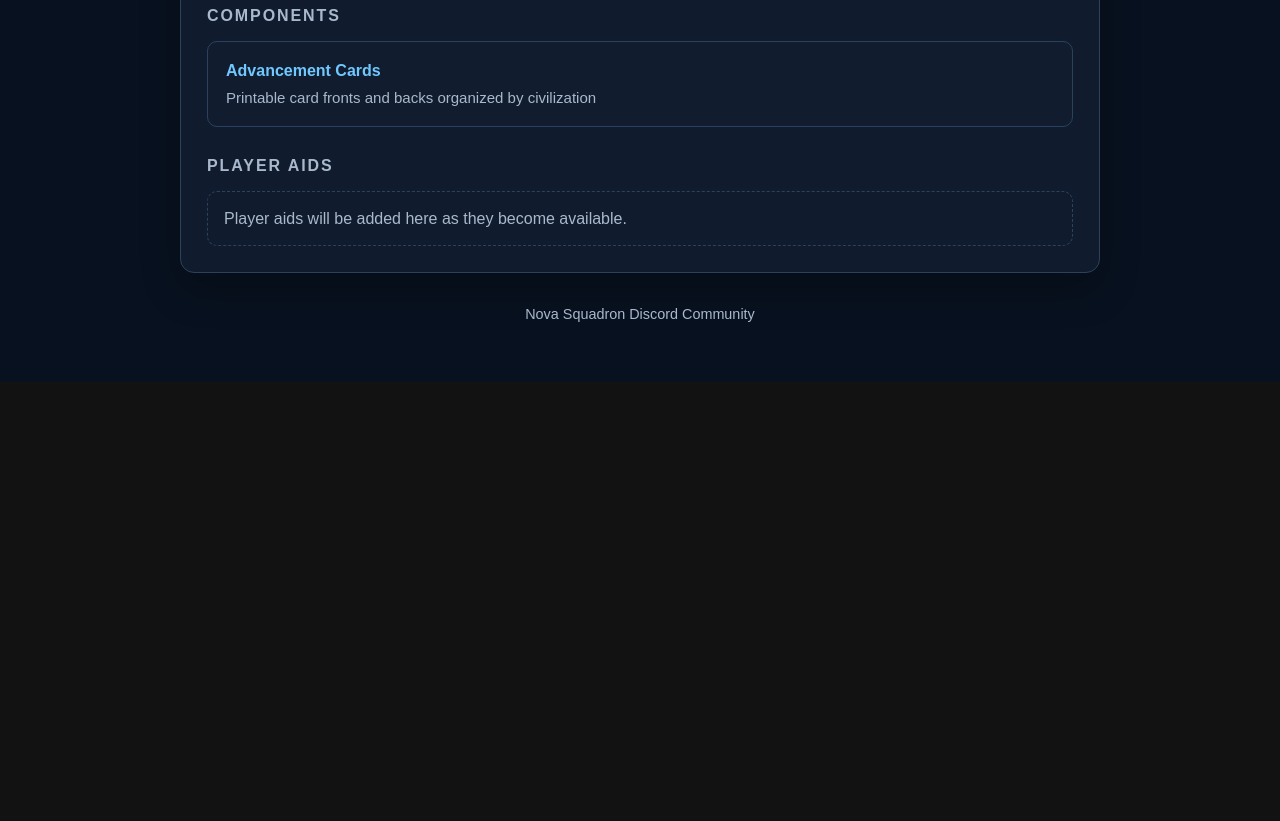
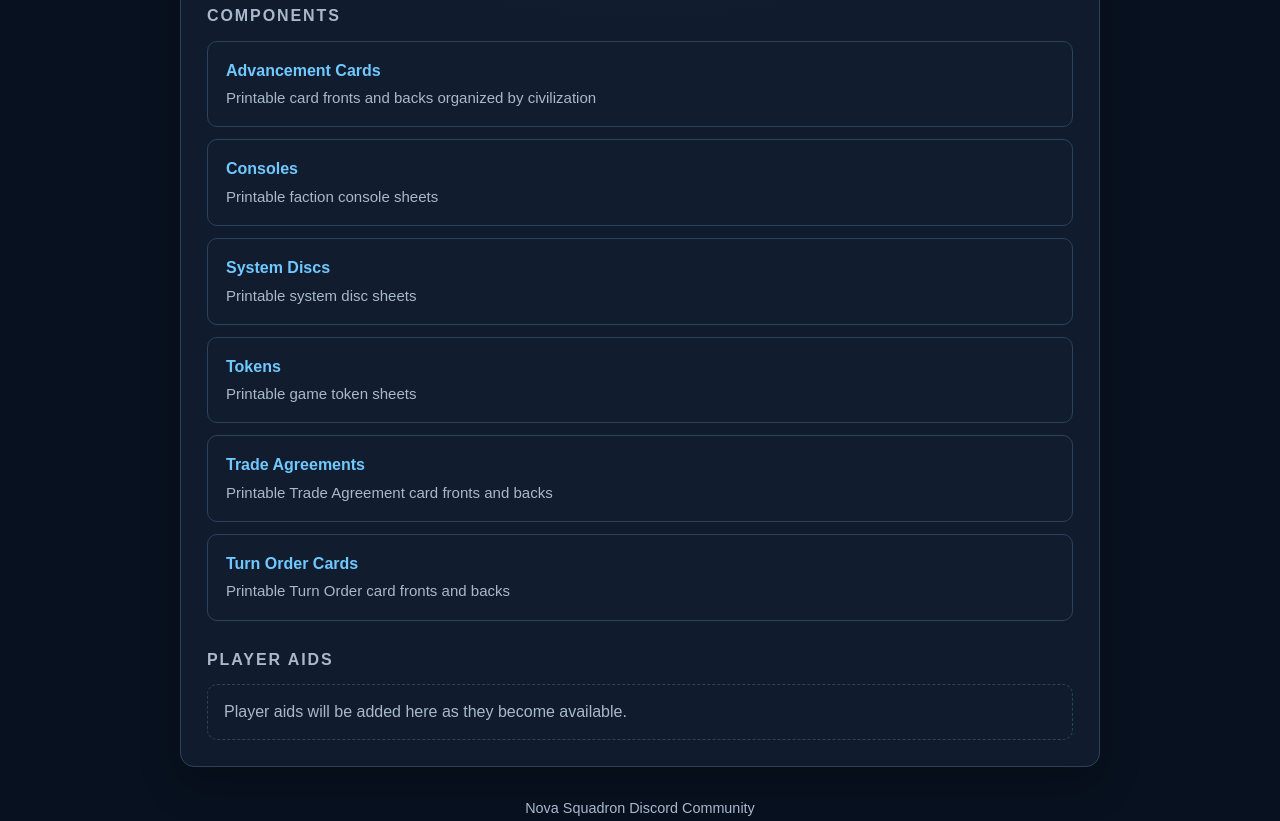
Before and after one commit to sshea89/Nova-Squadron-Library, a plain HTML site: page index.html in a window 1280 px wide. Shown: the part 655-1476 px from the top of the page. Before the commit the page ends 1037 px from the top, so only its background shows below. Drawn offline with Linux system fonts and the light colour scheme.

Commit message:
Add Ascendancy components to library

```diff
--- a/index.html
+++ b/index.html
@@ -178,13 +178,60 @@
        href="https://github.com/sshea89/Nova-Squadron-Library/tree/main/Star%20Trek%20Ascendancy/Components/Advancement%20Cards"
        target="_blank"
        rel="noopener">
-
         <span class="document-title">Advancement Cards</span>
-
         <span class="document-description">
             Printable card fronts and backs organized by civilization
         </span>
+    </a>
 
+    <a class="document-link"
+       href="https://github.com/sshea89/Nova-Squadron-Library/tree/main/Star%20Trek%20Ascendancy/Components/Consoles"
+       target="_blank"
+       rel="noopener">
+        <span class="document-title">Consoles</span>
+        <span class="document-description">
+            Printable faction console sheets
+        </span>
+    </a>
+
+    <a class="document-link"
+       href="https://github.com/sshea89/Nova-Squadron-Library/tree/main/Star%20Trek%20Ascendancy/Components/System%20Discs"
+       target="_blank"
+       rel="noopener">
+        <span class="document-title">System Discs</span>
+        <span class="document-description">
+            Printable system disc sheets
+        </span>
+    </a>
+
+    <a class="document-link"
+       href="https://github.com/sshea89/Nova-Squadron-Library/tree/main/Star%20Trek%20Ascendancy/Components/Tokens"
+       target="_blank"
+       rel="noopener">
+        <span class="document-title">Tokens</span>
+        <span class="document-description">
+            Printable game token sheets
+        </span>
+    </a>
+
+    <a class="document-link"
+       href="https://github.com/sshea89/Nova-Squadron-Library/tree/main/Star%20Trek%20Ascendancy/Components/Trade%20Agreements"
+       target="_blank"
+       rel="noopener">
+        <span class="document-title">Trade Agreements</span>
+        <span class="document-description">
+            Printable Trade Agreement card fronts and backs
+        </span>
+    </a>
+
+    <a class="document-link"
+       href="https://github.com/sshea89/Nova-Squadron-Library/tree/main/Star%20Trek%20Ascendancy/Components/Turn%20Order%20Cards"
+       target="_blank"
+       rel="noopener">
+        <span class="document-title">Turn Order Cards</span>
+        <span class="document-description">
+            Printable Turn Order card fronts and backs
+        </span>
     </a>
 
 </div>
```
